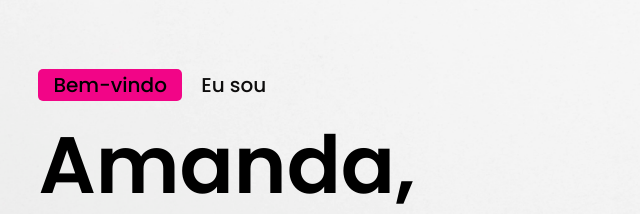
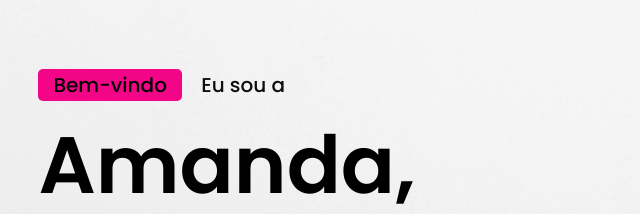
Before and after one commit to mandiqs/Portfolio, a plain HTML site: page index.html in a window 1280 px wide. Shown: the part 211-425 px from the top of the page, 0-640 px from the left. Drawn offline with nearby package versions, Linux system fonts and the light colour scheme; a script that the page names is missing.

Commit message:
ajuste no index

```diff
--- a/index.html
+++ b/index.html
@@ -29,7 +29,7 @@
 		<div class="home-text">
 			<div class="slide">
 				<span class="one">Bem-vindo</span>
-				<span class="two">Eu sou</span>
+				<span class="two">Eu sou a</span>
 			</div>
 			<h1>Amanda,</h1>
 			<h3>e este é o meu<span> portfólio.</span></h3>
```
